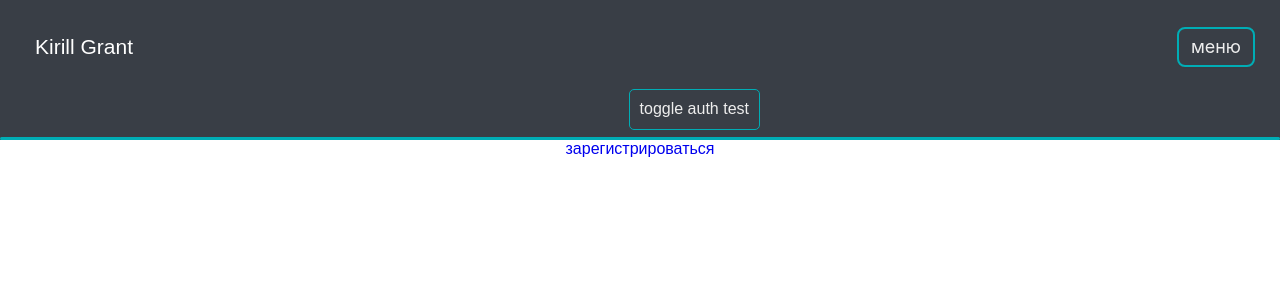
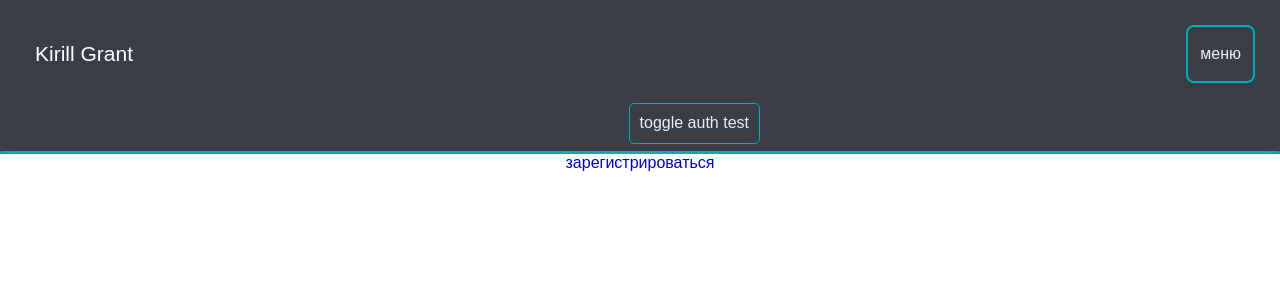
Before and after one commit to webdotG/webDotG_3, a React (Vite) app in the folder CLIENT/: page /login in a window 1280 px wide. Shown: the top 300 px of the page. Built offline with nearby package versions, Linux system fonts and the light colour scheme.

Commit message:
freeze idea button components back to start

```diff
--- a/CLIENT/src/components/customAntd/buttonCustom/index.tsx
+++ b/CLIENT/src/components/customAntd/buttonCustom/index.tsx
@@ -10,7 +10,7 @@ type typeProps = {
   shape?: "default" | "circle" | "round" | undefined,
   icon?: React.ReactNode,
   onClick?: () => void,
-  customType: string,
+  customStyle: string
 }
 
 export const CustomButton = ({
@@ -22,8 +22,14 @@ export const CustomButton = ({
   shape,
   icon,
   onClick,
-  customType
+  customStyle
 }: typeProps) => {
+
+  console.log('STYLE', style)
+  for( const st in style) {
+      console.log("STyle : ", st)
+  }
+
 
   return (
     <Button
@@ -33,7 +39,7 @@ export const CustomButton = ({
       loading={loading}
       shape={shape}
       icon={icon}
-      className={style[customType]}
+      className={style[customStyle]}
       onClick={onClick}
     >
       {children}
@@ -41,3 +47,4 @@ export const CustomButton = ({
   )
 
 }
+// `${style[customStyle]} ${style[customStyle]}`
--- a/CLIENT/src/components/customAntd/buttonCustom/style.module.scss
+++ b/CLIENT/src/components/customAntd/buttonCustom/style.module.scss
@@ -1,6 +1,7 @@
 @media (min-width:320px) {
 
-	.burger_btn {
+	// -----------------------------------header
+	.default {
 		padding: 18px 12px !important;
 		display: flex;
 		justify-content: center;
@@ -15,10 +16,5 @@
 			border: 2px solid #00ADB5 !important;
 			color: #eeeeee !important;
 		}
-
-		p {
-			font-size: 18px;
-		}
 	}
-
 }
--- a/CLIENT/src/components/header/header.module.scss
+++ b/CLIENT/src/components/header/header.module.scss
@@ -78,6 +78,23 @@
 	// 	}
 	// }
 
+	.burger_btn {
+		padding: 18px 12px !important;
+		display: flex;
+		justify-content: center;
+		align-items: center;
+		position: relative;
+		background-color: transparent;
+		border: 2px solid #00ADB5;
+		border-radius: 8px;
+		color: #eeeeee;
+
+		&:hover {
+			border: 2px solid #00ADB5 !important;
+			color: #eeeeee !important;
+		}
+	}
+
 	.header_nav__link {
 		position: relative;
 		color: #eeeeee;
--- a/CLIENT/src/components/header/header.tsx
+++ b/CLIENT/src/components/header/header.tsx
@@ -1,7 +1,6 @@
 import { Link } from 'react-router-dom';
 import { useState } from 'react';
 import style from './header.module.scss'
-import { CustomButton } from '../customAntd/buttonCustom';
 
 
 export default function Header() {
@@ -18,15 +17,16 @@ export default function Header() {
         <Link className={style.header_logo} to="/webDotG_2/">
           Kirill Grant
         </Link>
-        <CustomButton
-          customType='burger_btn'
+        <button
           onClick={() => setOnCliclBtn(!onClickBtn)}
-        >{onClickBtn
-          ? (<p>закрыть</p>)
-          : (<p>меню</p>)
+          className={style.burger_btn}
+        >
+          {onClickBtn
+            ? (<span>закрыть</span>)
+            : (<span>меню</span>)
           }
-        </CustomButton>
 
+        </button>
       </section>
 
       <div className={onClickBtn ? style.nav__wrapper : style.display_none}>
```
